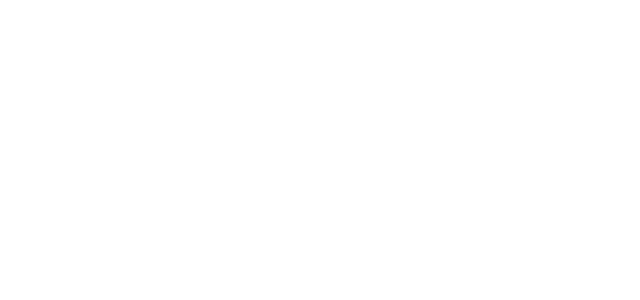
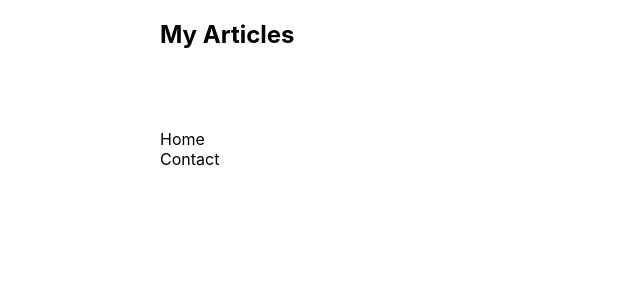
Before and after one commit to Joscord/react-router-tutorial, a React (Create React App) app: page /contact in a window 1280 px wide. Shown: the top 300 px of the page, without its empty margins (0-640 px from the left). Built offline with nearby package versions, Linux system fonts and the light colour scheme.

Commit message:
Modified App.js and Contact.js

```diff
--- a/src/App.js
+++ b/src/App.js
@@ -1,9 +1,29 @@
 import './App.css';
+// BrowserRouter es un enrutador. Anidamos nuestros componentes que usan rutas dentro de éste. Route nos permite generar una ruta.
+import { BrowserRouter, Route } from 'react-router-dom'
+import Home from './pages/Home';
+import Contact from './pages/Contact';
+import About from './pages/About';
 
 const App = () => {
   return (
     <div className="app">
-
+      {/* Este componente envuelve todo componente que use rutas */}
+      <BrowserRouter>
+      <nav>
+        <h1>My Articles</h1>
+      </nav>
+        {/* Creamos una ruta usando Route y anidamos el componente que usará esa ruta. La prop path es el path o la ruta de la página */}
+        <Route path=''>
+          {/* Anidamos el componente Home dentor de Route */}
+          <Home/>
+        </Route>
+        <Route path='/about'>
+          <About/>
+        </Route>
+        {/* Este es otra forma de escribir/anidar un componente dentro de una ruta*/}
+        <Route path='/contact' component={Contact}/>
+      </BrowserRouter>
     </div>
   );
 }
--- a/src/pages/Contact.js
+++ b/src/pages/Contact.js
@@ -1,4 +1,3 @@
-
 const Contact = () => {
 	return <div>Contact</div>;
 };
```
